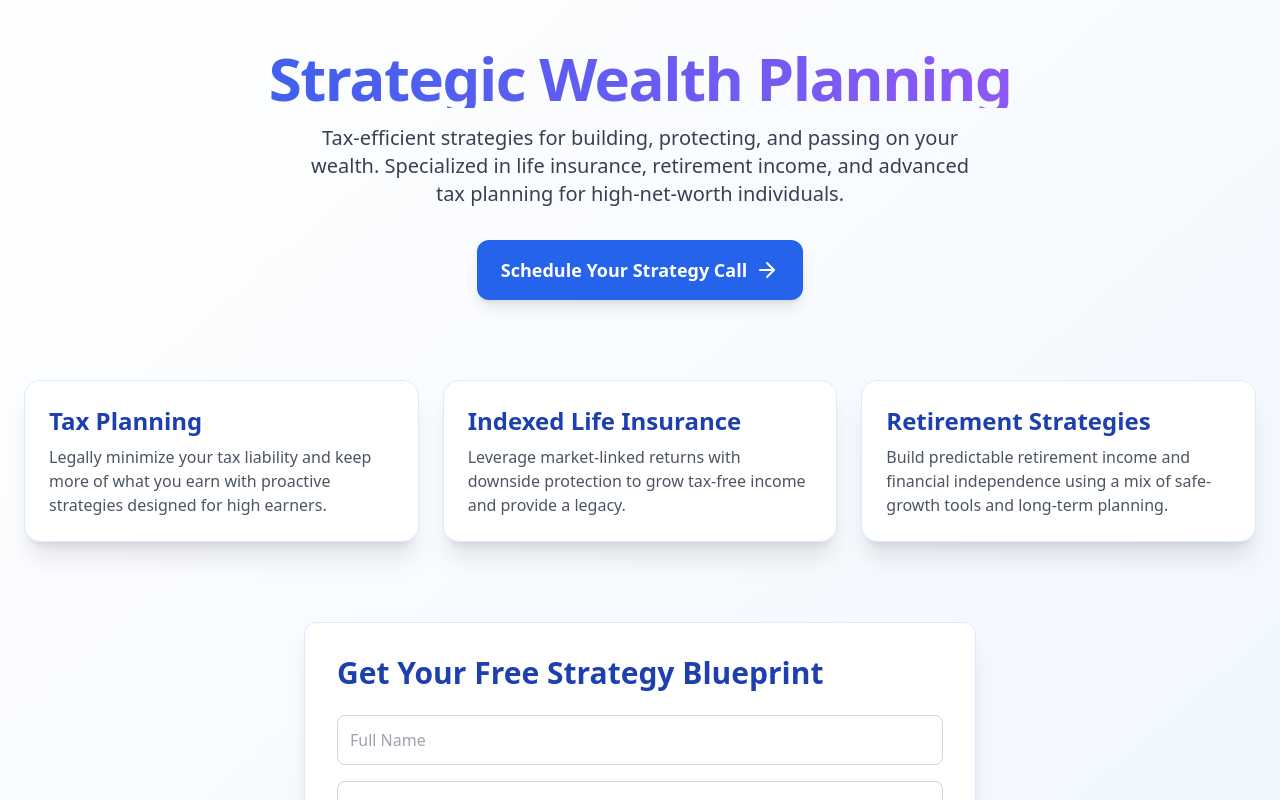
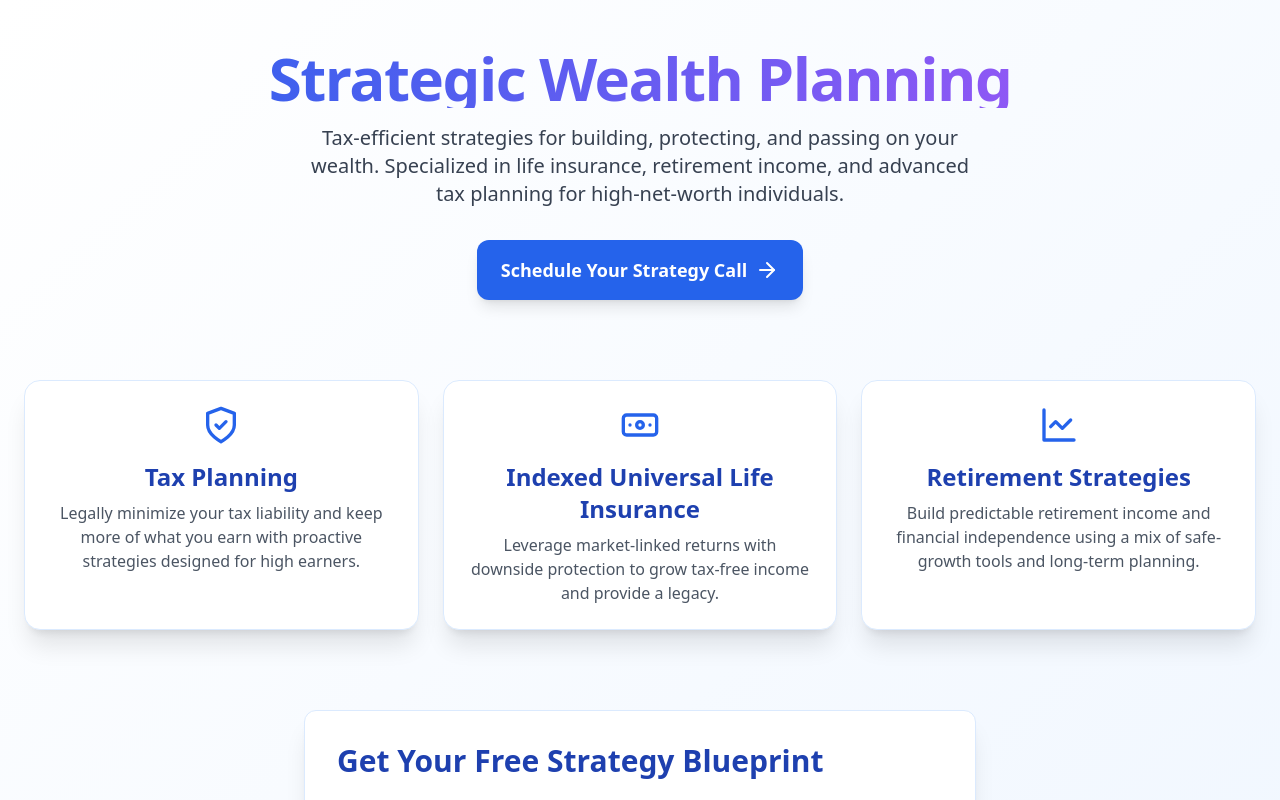
Before and after one commit to qmehdi/tax-strategies-site, a React (Vite) app: page / in a window 1280 px wide. Shown: the top 800 px of the page. Built offline with nearby package versions, Linux system fonts and the light colour scheme.

Commit message:
added animation

```diff
--- a/src/LandingPage.jsx
+++ b/src/LandingPage.jsx
@@ -1,4 +1,4 @@
-import { ArrowRight } from "lucide-react";
+import { ArrowRight, ShieldCheck, Banknote, LineChart } from "lucide-react";
 import { useEffect } from "react";
 
 export default function LandingPage() {
@@ -18,8 +18,8 @@ export default function LandingPage() {
   }, []);
 
   return (
-    <div className="min-h-screen bg-gradient-to-br from-white to-blue-50 text-gray-900 px-6 py-12">
-      <div className="max-w-7xl mx-auto">
+    <div className="min-h-screen bg-gradient-to-br from-white to-blue-50 text-gray-900 font-sans">
+            <div className="px-6 py-12 max-w-7xl mx-auto">
         <header className="text-center mb-20">
           <h1 className="text-6xl font-extrabold tracking-tight mb-4 bg-clip-text text-transparent bg-gradient-to-r from-blue-600 to-purple-500">
             Strategic Wealth Planning
@@ -35,21 +35,24 @@ export default function LandingPage() {
         </header>
 
         <section className="grid grid-cols-1 md:grid-cols-3 gap-6">
-          <div className="p-6 shadow-xl bg-white rounded-2xl border border-blue-100 hover:shadow-2xl transition-shadow reveal">
+          <div className="p-6 shadow-xl bg-white rounded-2xl border border-blue-100 hover:shadow-2xl transition-shadow reveal text-center group">
+            <ShieldCheck className="mx-auto mb-4 text-blue-600 group-hover:animate-bounce transition-all" size={40} />
             <h2 className="text-2xl font-semibold mb-2 text-blue-800">Tax Planning</h2>
             <p className="text-gray-600">
               Legally minimize your tax liability and keep more of what you earn with proactive strategies designed for high earners.
             </p>
           </div>
 
-          <div className="p-6 shadow-xl bg-white rounded-2xl border border-blue-100 hover:shadow-2xl transition-shadow reveal">
-            <h2 className="text-2xl font-semibold mb-2 text-blue-800">Indexed Life Insurance</h2>
+          <div className="p-6 shadow-xl bg-white rounded-2xl border border-blue-100 hover:shadow-2xl transition-shadow reveal text-center group">
+            <Banknote className="mx-auto mb-4 text-blue-600 group-hover:animate-bounce transition-all" size={40} />
+            <h2 className="text-2xl font-semibold mb-2 text-blue-800">Indexed Universal Life Insurance</h2>
             <p className="text-gray-600">
               Leverage market-linked returns with downside protection to grow tax-free income and provide a legacy.
             </p>
           </div>
 
-          <div className="p-6 shadow-xl bg-white rounded-2xl border border-blue-100 hover:shadow-2xl transition-shadow reveal">
+          <div className="p-6 shadow-xl bg-white rounded-2xl border border-blue-100 hover:shadow-2xl transition-shadow reveal text-center group">
+            <LineChart className="mx-auto mb-4 text-blue-600 group-hover:animate-bounce transition-all" size={40} />
             <h2 className="text-2xl font-semibold mb-2 text-blue-800">Retirement Strategies</h2>
             <p className="text-gray-600">
               Build predictable retirement income and financial independence using a mix of safe-growth tools and long-term planning.
@@ -61,7 +64,7 @@ export default function LandingPage() {
           <h3 className="text-3xl font-bold mb-6 text-blue-800">Get Your Free Strategy Blueprint</h3>
           <form
             className="grid gap-4"
-            action="https://formspree.io/f/mrbqgkoz"
+            action="https://formspree.io/f/yourFormIDHere"
             method="POST"
           >
             <input
@@ -113,6 +116,23 @@ export default function LandingPage() {
         .animate-fade-in-up {
           animation: fadeInUp 0.8s ease-out forwards;
         }
+
+        @keyframes fadeInSlide {
+          0% {
+            opacity: 0;
+            transform: translateY(20px);
+          }
+          100% {
+            opacity: 1;
+            transform: translateY(0);
+          }
+        }
+        .animate-fade-in-slide {
+          animation: fadeInSlide 1s ease-out forwards;
+        }
+        .delay-200 {
+          animation-delay: 0.2s;
+        }
       `}</style>
     </div>
   );
```
Also changed, not shown: 3 other files (tests, documents, lock files or other folders).
